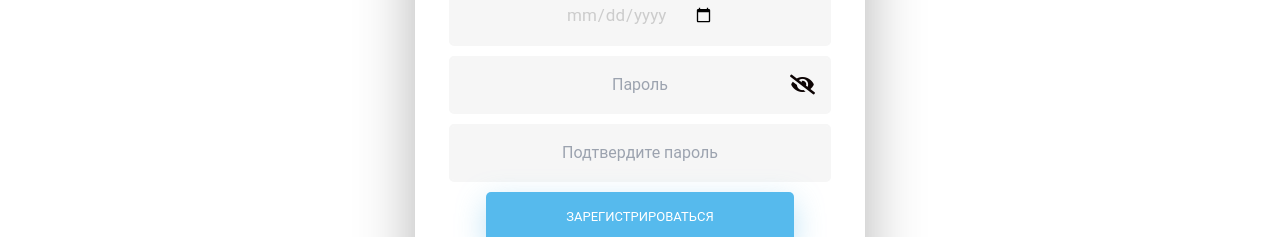
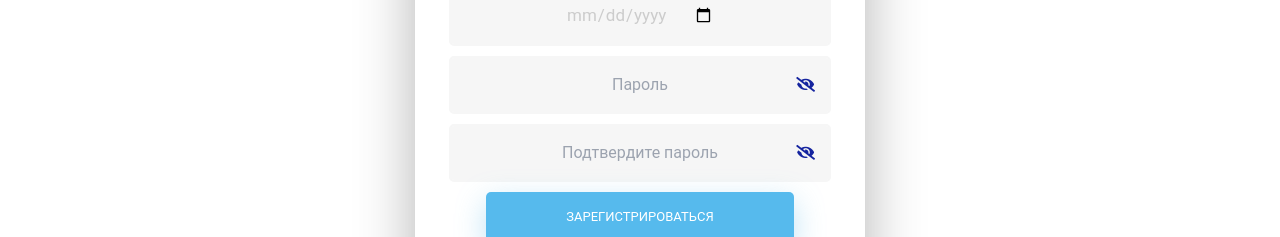
Before and after one commit to shinemettd/O-pinion-Vue3, a Vue app: page /register in a window 1280 px wide. Shown: the part 395-632 px from the top of the page. Built offline with nearby package versions, Linux system fonts and the light colour scheme.

Commit message:
made the registration page with access to see the password which you will text.

```diff
--- a/src/components/Register.vue
+++ b/src/components/Register.vue
@@ -48,21 +48,23 @@
             placeholder="Пароль"
           />
           <button type="button" @click="togglePasswordVisibility" class="password-toggle">
-            <!-- Используйте иконку глаза (или другую) вместо текста -->
-            <i :class="showPassword ? 'fa fa-eye' :   'fa fa-eye-slash'"></i>
+            <i :class="showPassword ? 'fa fa-eye' : 'fa fa-eye-slash'"></i>
           </button>
           <div v-if="errors.password" class="error-message">{{ errors.password }}</div>
         </div>
 
-        <div class="form-group">
+        <div class="form-group password-wrapper">
           <input
-            :type="showPassword ? 'text' : 'password'"
+            :type="showConfirmPassword ? 'text' : 'password'"
             v-model="confirm_password"
             id="confirm_password"
             class="fadeIn third"
             name="confirm_password"
             placeholder="Подтвердите пароль"
           />
+          <button type="button" @click="toggleConfirmPasswordVisibility" class="password-toggle">
+            <i :class="showConfirmPassword ? 'fa fa-eye' : 'fa fa-eye-slash'"></i>
+          </button>
           <div v-if="errors.confirm_password" class="error-message">{{ errors.confirm_password }}</div>
         </div>
 
@@ -89,6 +91,7 @@ export default {
     const nickname = ref('');
     const email = ref('');
     const password = ref('');
+    const showConfirmPassword = ref(false);
     const birth_date = ref('');
     const confirm_password = ref('');
 
@@ -118,8 +121,6 @@ export default {
           this.$router.push('/auth');
 
         } catch (error) {
-          console.log('Status:', error.response.status);
-          console.log('Status Text:', error.response.statusText);
         }
       }
     };
@@ -175,6 +176,9 @@ export default {
     const togglePasswordVisibility = () => {
       showPassword.value = !showPassword.value;
     };
+    const toggleConfirmPasswordVisibility = () => {
+      showConfirmPassword.value = !showConfirmPassword.value;
+    };
 
     return {
       first_name,
@@ -185,6 +189,8 @@ export default {
       confirm_password,
       showPassword,
       register,
+      showConfirmPassword,
+      toggleConfirmPasswordVisibility,
       validateInputs,
       togglePasswordVisibility,
       birth_date,
@@ -298,9 +304,9 @@ h2 {
   border: none;
   background: none;
   cursor: pointer;
-  font-size: 20px;
+  font-size: 15px;
   font-bold: 17px;
-  color: #0c0303;
+  color: #15249f;
 }
 
 
```
